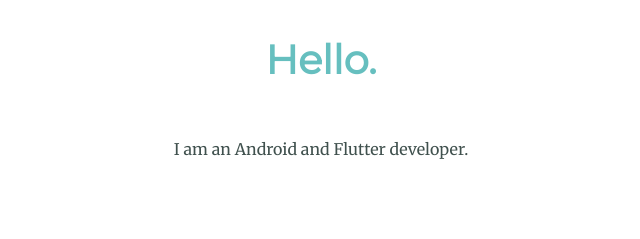
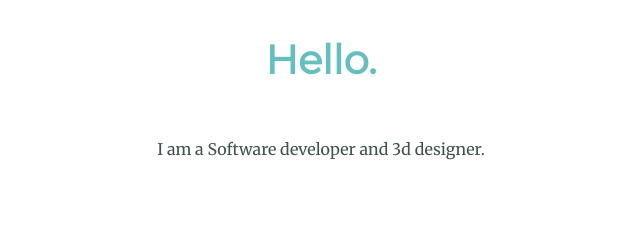
Before and after one commit to AhmedHassanHorus/myProfile, a plain HTML site: page index.html in a window 1280 px wide. Shown: the part 1101-1340 px from the top of the page, 319-959 px from the left. Drawn offline with Linux system fonts and the light colour scheme.

Commit message:
Update index.html

```diff
--- a/index.html
+++ b/index.html
@@ -22,7 +22,7 @@
       <div class="profile">
         <img style="width: 240px;" src="images/my-profile-photo.png" alt="profile_picture">
         <h2>Hello.</h2>
-        <p style="display: inline-block; width: 50%; margin: 20 auto;">I am an Android and Flutter developer.</p>
+        <p style="display: inline-block; width: 50%; margin: 20 auto;">I am a Software developer and 3d designer.</p>
       </div>
       <hr>
       <div class="skills">
```
